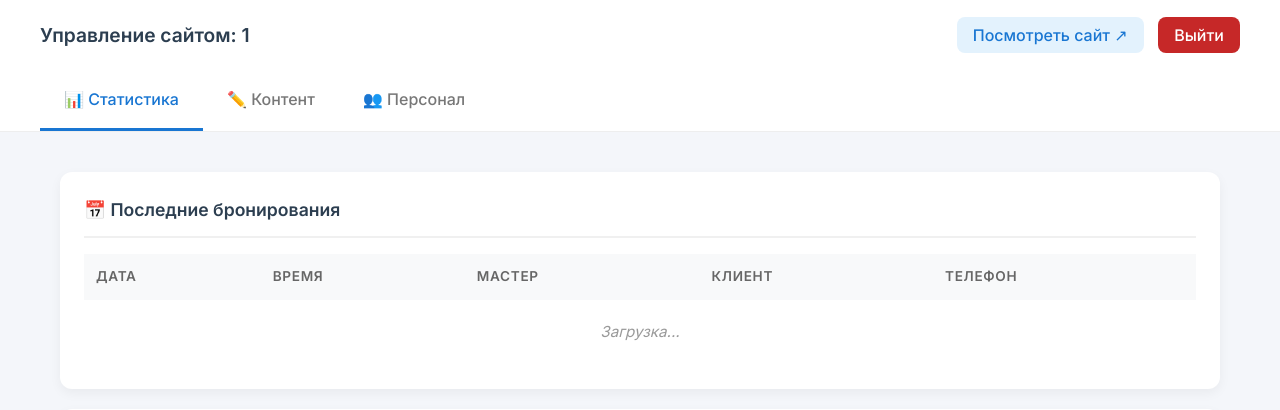
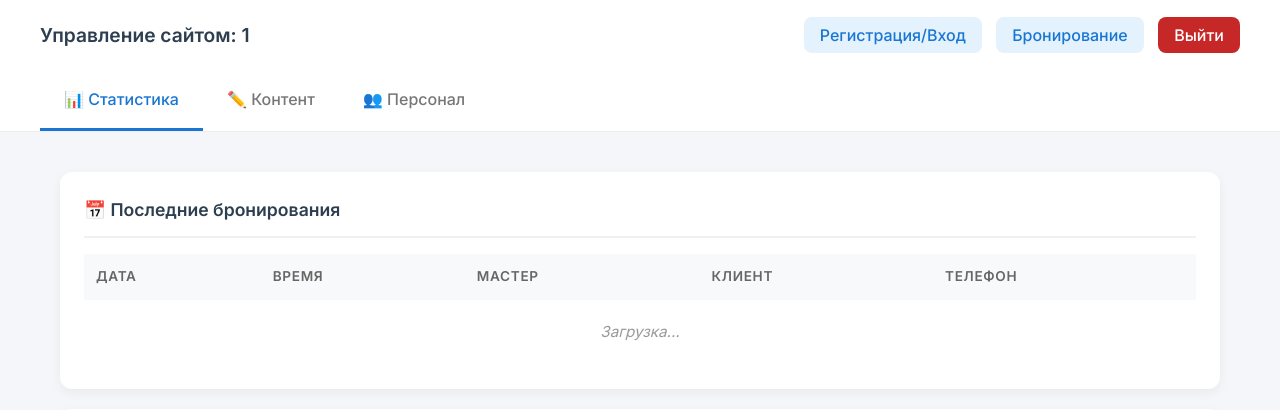
Before and after one commit to danilka007tuk/Generator, a FastAPI app: page /dashboard/1 in a window 1280 px wide. Shown: the top 410 px of the page. Run offline with FastAPI, Linux system fonts and the light colour scheme.

Commit message:
Feat: две кнопки (регистрация/вход и бронирование) для админа и мастера

```diff
--- a/templates/dashboard.html
+++ b/templates/dashboard.html
@@ -49,7 +49,8 @@
 <div class="header">
     <h1>Управление сайтом: {{ site_id }}</h1>
     <div>
-        <a href="https://danilka007tuk.github.io/{{ site_id }}/?skip_redirect=1" target="_blank">Посмотреть сайт ↗</a>
+        <a href="https://danilka007tuk.github.io/{{ site_id }}/register.html" target="_blank">Регистрация/Вход</a>
+        <a href="https://danilka007tuk.github.io/{{ site_id }}/?skip_redirect=1" target="_blank">Бронирование</a>
         <a href="/logout" class="logout-btn">Выйти</a>
     </div>
 </div>
--- a/templates/master_dashboard.html
+++ b/templates/master_dashboard.html
@@ -33,7 +33,8 @@
 <div class="header">
     <h1>Кабинет мастера ({{ site_id }})</h1>
     <div>
-        <a href="https://danilka007tuk.github.io/{{ site_id }}/?skip_redirect=1" target="_blank">Посмотреть сайт ↗</a>
+        <a href="https://danilka007tuk.github.io/{{ site_id }}/register.html" target="_blank">Регистрация/Вход</a>
+        <a href="https://danilka007tuk.github.io/{{ site_id }}/?skip_redirect=1" target="_blank">Бронирование</a>
         <a href="/logout" class="logout-btn">Выйти</a>
     </div>
 </div>
@@ -70,12 +71,10 @@
     const SERVER_URL = "{{ server_url }}";
     const WEEKDAYS = ['Понедельник', 'Вторник', 'Среда', 'Четверг', 'Пятница', 'Суббота', 'Воскресенье'];
 
-    // Получаем email из localStorage (если он есть) или из cookie
     const email = localStorage.getItem('master_email') || '';
 
     async function loadBookings() {
         try {
-            // Передаем email и site_id в query-параметрах
             const res = await fetch(`${SERVER_URL}/api/master-bookings?email=${encodeURIComponent(email)}&site_id=${SITE_ID}`);
             const data = await res.json();
             const tbody = document.getElementById('bookingsBody');
```
